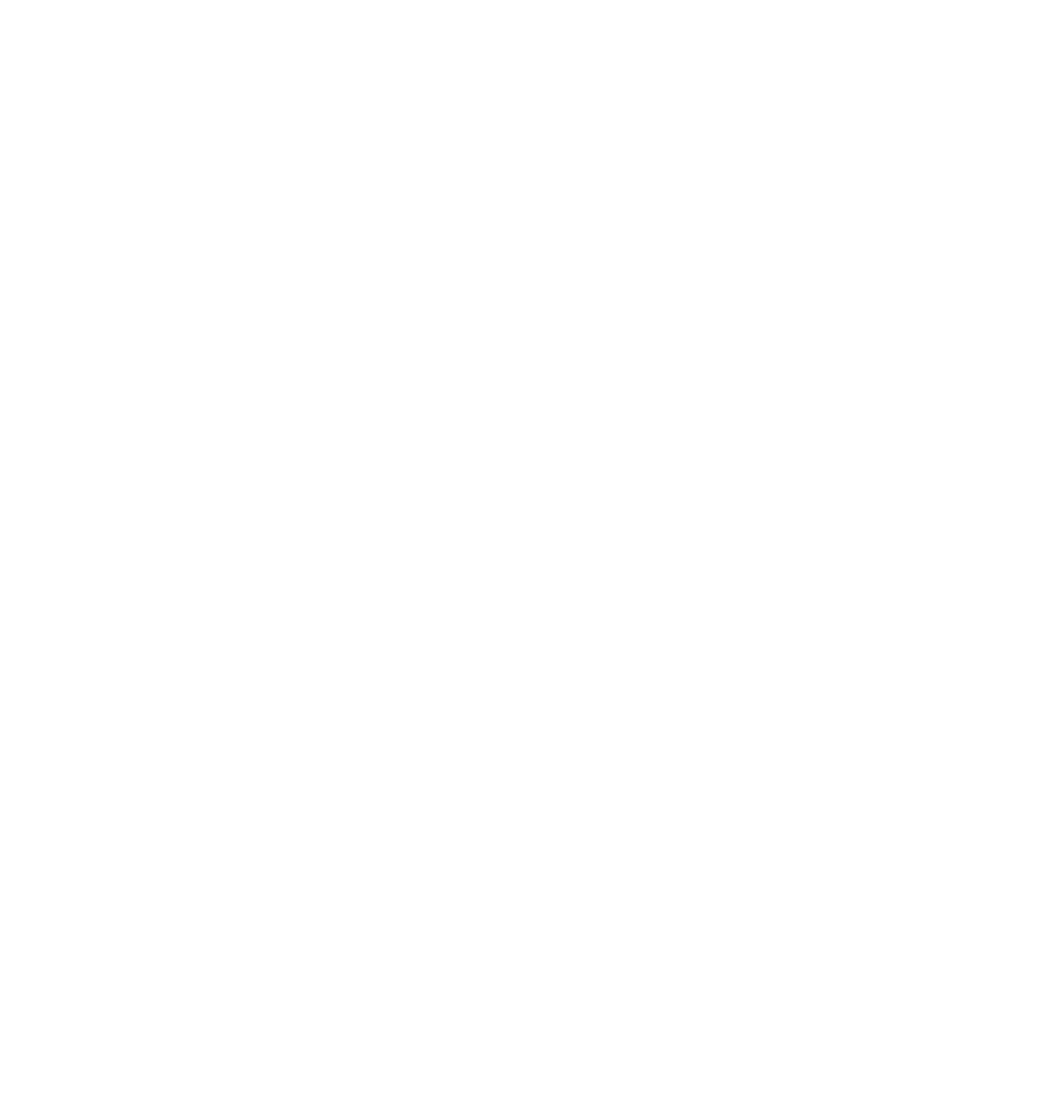
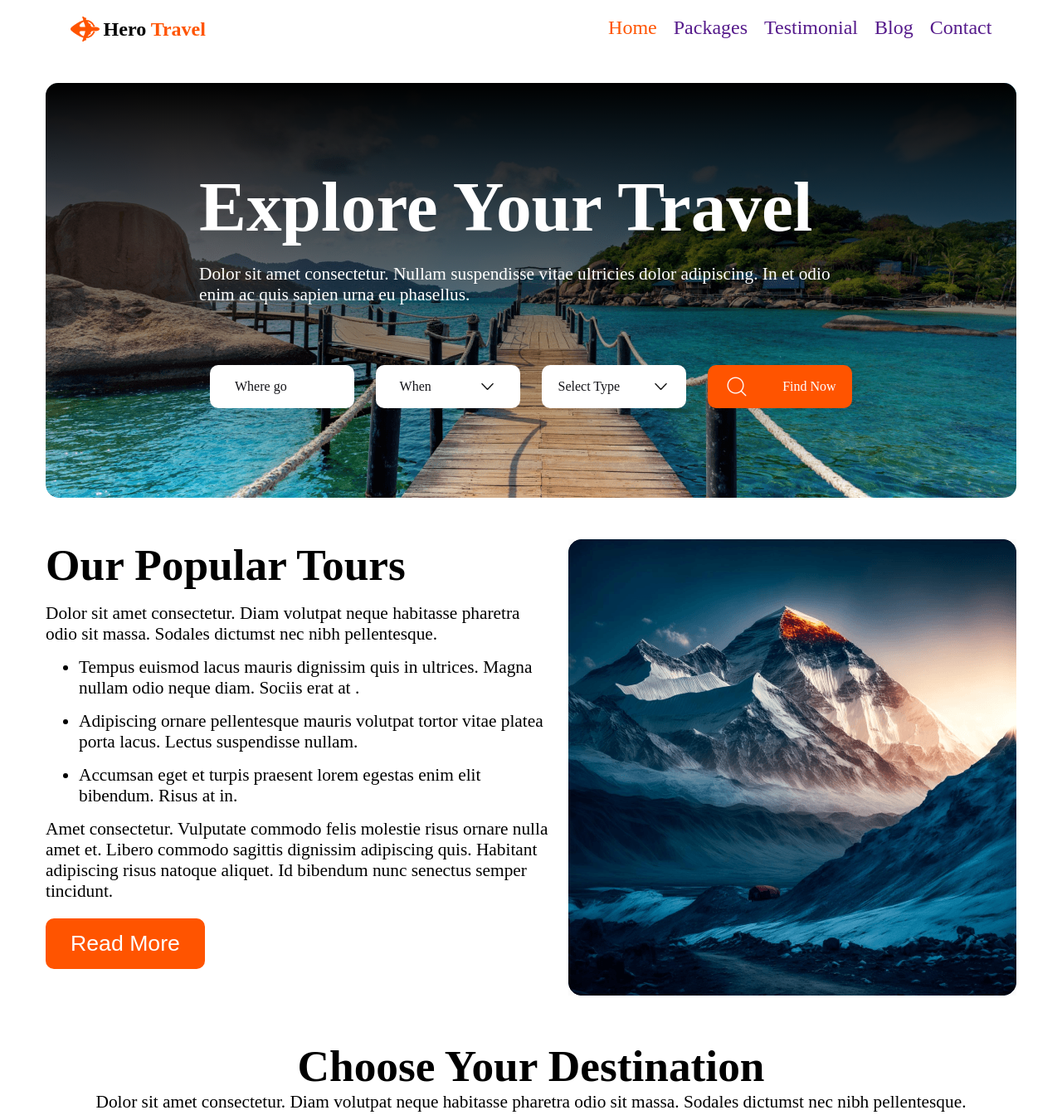
Before and after one commit to tanvierulphero/B9A2-Hero-Travel, a plain HTML site: page index.html in a window 1280 px wide. Shown: the top 1344 px of the page at 83% size. Before the commit the page ends 800 px from the top, so only its background shows below. Drawn offline with Linux system fonts and the light colour scheme.

Commit message:
half work done

```diff
--- a/index.html
+++ b/index.html
@@ -7,6 +7,123 @@
     <link rel="stylesheet" href="style.css">
 </head>
 <body>
+    <section>
+        <nav>
+            <div class="logo-name">
+             <img src="Images/Group 40071 (2).png" alt="">
+                    <h2>Hero <span class="travel">Travel</span></h2>
+                </div>
+               <ul>
+                        <li><a href=""><span class="home">Home</span></a></li>
+                        <li><a href="">Packages</a></li>
+                        <li><a href="">Testimonial</a></li>
+                        <li><a href="">Blog</a></li>
+                        <li><a href="">Contact</a></li>
+                    </ul>
+             </nav>
+    </section>
+          <section class="header-bg">
+            <header class="header-bg-1">
+                <div class="header-padding">
+                    <div class="text-area">
+                    <h1>Explore Your Travel</h1>
+                    <p>Dolor sit amet consectetur. Nullam suspendisse vitae ultricies dolor adipiscing. In et odio enim ac quis sapien urna eu phasellus.</p>
+                </div>
+                     <div class="search">
+                            <div class="Where-go">
+                                <p>
+                                Where go
+                                </p>
+                            </div>
+                           <div class="When">
+                            <p>When</p>
+                            <img src="Images/down-arrow.png" alt="">
+                           </div>
+                           <div class="Select-Type">
+                            <p>Select Type</p>
+                            <img src="Images/down-arrow.png" alt="">
+                           </div>
+                           <div class="Find-Now">
+                            <img src="Images/magnifying-glass(2).png" alt="">
+                            <p>Find Now</p>
+                           </div>
+                        </div>
+                    </div>
+            </header>
+     </section>
 
+    <main>
+        <section class="Popular">
+            <div>
+                <h2>Our Popular Tours</h2>
+                <p>Dolor sit amet consectetur. Diam volutpat neque habitasse pharetra odio sit massa. Sodales dictumst nec nibh pellentesque.</p>
+                <ul>
+                    <li>Tempus euismod lacus mauris dignissim quis in ultrices. Magna nullam odio neque diam. Sociis erat at .</li>
+                    <li>Adipiscing ornare pellentesque mauris volutpat tortor vitae platea porta lacus. Lectus suspendisse nullam.</li>
+                    <li> Accumsan eget et turpis praesent lorem egestas enim elit bibendum. Risus at in.</li>
+                </ul>
+                <p>
+                    Amet consectetur. Vulputate commodo felis molestie risus
+ornare nulla amet et. Libero commodo sagittis dignissim adipiscing quis. Habitant adipiscing risus natoque aliquet. Id bibendum nunc senectus semper tincidunt.
+                </p>
+                <button class="button-color">Read More</button>
+            </div>
+            <div>
+                <img src="Images/Rectangle 4.png" alt="">
+            </div>
+        </section>
+
+        <section class="Destination">
+            <h2>Choose Your Destination</h2>
+            <p>Dolor sit amet consectetur. Diam volutpat neque habitasse pharetra odio sit massa. Sodales dictumst nec nibh pellentesque.</p>
+
+            <div class="galary">
+                <img src="Images/Rectangle 5.png" alt="">
+                <img src="Images/Rectangle 8.png" alt="">
+                <img src="Images/Rectangle 6.png" alt="">
+                <img src="Images/Rectangle 7.png" alt="">
+                <img src="Images/Rectangle 9.png" alt="">
+                <img src="Images/Rectangle 11.png" alt="">
+                <img src="Images/Rectangle 10.png" alt="">
+            </div>
+        </section>
+
+        <section class="Choose-Us">
+            <h2>Why Choose Us</h2>
+            <p>Dolor sit amet consectetur. Diam volutpat neque habitasse pharetra odio sit massa. Sodales dictumst nec nibh pellentesque.</p>
+           <div class="choise">
+            <div class="Handpicked">
+                <img src="Images/hotel.png" alt="">
+                <div class="description">
+                    <h3>Handpicked Hotels</h3>
+                <p>Amet consectetur. Vulputate commodo felis molestie risus  ornare nulla amet et. Libero commodo sagittis dignissim adipiscing quis. Habitant adipiscing risus natoque aliquet.</p>
+                </div>
+            </div>
+            <div lang="World-Class">
+                <img src="Images/map.png" alt="">
+                <div class="description">
+                    <h3>World Class Service</h3>
+                <p>Amet consectetur. Vulputate commodo felis molestie risus  ornare nulla amet et. Libero commodo sagittis dignissim adipiscing quis. Habitant adipiscing risus natoque aliquet.</p>
+                </div>
+            </div>
+            <div class="Best-Price">
+                <img src="Images/best-price.webp" alt="">
+                <div class="description">
+                    <h3>Best Price Guarantee</h3>
+                <p>Amet consectetur. Vulputate commodo felis molestie risus  ornare nulla amet et. Libero commodo sagittis dignissim adipiscing quis. Habitant adipiscing risus natoque aliquet. </p>
+                </div>
+            </div>
+           </div>
+        </section>
+    </main>
+
+    <footer>
+        <div class="footer-logo">
+            <img src="Images/Group 40071 (2).png" alt="">
+                   <h2>Hero <span class="travel">Travel</span></h2>
+               </div>
+               <p>Lorem ipsum dolor sit amet consectetur. Nulla sit viverra morbi vitae blandit orci potenti vulputate. Leo erat maecenas vitae elementum ultricies nullam. </p>
+        <p>2017, All Rights Reserved.</p>
+    </footer>
 </body>
 </html>
--- a/style.css
+++ b/style.css
@@ -0,0 +1,254 @@
+*{
+    margin: 0 auto;
+
+}
+nav{
+    display: flex;
+    justify-content: space-around;
+    margin-top: 20px;
+    gap: 20%;
+    }
+.logo-name{
+    display: flex;
+    align-items: center;
+    }
+.travel{
+    color: #FF5400;
+}
+.logo-name>img{
+    width: 35px;
+    margin-right: 5px;
+}
+nav>ul{
+display: flex;
+justify-content: end;
+}
+nav>ul>li{
+    list-style: none;
+    margin-left: 20px;
+    font-size: 18pt;
+    margin-left: 20px;
+    }
+li>a{
+    text-decoration: none;
+
+}
+.home{
+    color: #FF5400;
+}
+.header-bg{
+    margin-top: 50px;
+    width: 1170px;
+    height: 500px;
+    background-image: url(Images/Group\ 13\ \(1\)\ \(1\).png);
+    background-repeat: no-repeat;
+    border-radius: 15px;
+
+}
+.header-bg-1{
+    width: 1170px;
+    height: 500px;
+    background-image: linear-gradient(to top, rgba(255,0,0,0), rgb(0, 0, 0));
+    border-radius: 15px;
+
+
+}
+.header-padding{
+    padding: 100px;
+}
+.text-area{
+    width: 800px;
+    height: 240px;
+    }
+
+.text-area h1{
+    font-size: 64pt;
+    color: white;
+
+}
+.text-area > p{
+    color: white;
+    font-size: 16pt;
+    margin-top: 20px;
+
+}
+.search{
+    width: 800px;
+    height: 80px;
+    border-radius: 15px;
+    display: flex;
+    justify-content: center;
+
+
+}
+.Where-go{
+    width: 174px;
+    height: 52px;
+    background-color: #ffffff;
+    color: #131318;
+    border-radius: 10px;
+    display: flex;
+    align-items: center;
+    }
+.Where-go>p{
+    margin-left: 30px;
+}
+.When{
+    width: 174px;
+    height: 52px;
+    background-color: #ffffff;
+    display: flex;
+    align-items: center;
+    color: #131318;
+    border-radius: 10px;
+}
+.When img{
+    width: 16pt;
+}
+.Select-Type{
+    width: 174px;
+    height: 52px;
+    background-color: #ffffff;
+    display: flex;
+    align-items: center;
+    color: #131318;
+    border-radius: 10px;
+    }
+    .Select-Type img{
+        width: 16pt;
+    }
+.Find-Now{
+    width: 174px;
+    height: 52px;
+    background-color: #FF5400;
+    display: flex;
+    align-items: center;
+    color: white;
+    border-radius: 10px;
+}
+
+.Popular{
+    width: 1170px;
+    margin-top: 50px;
+    display: flex;
+    gap: 20px;
+
+}
+.Popular h2{
+    font-size: 40pt;
+}
+
+.Popular p{
+    font-size: 16pt;
+    margin-top: 15px;
+}
+.Popular li{
+    font-size: 16pt;
+    margin-top: 15px;
+}
+
+
+.button-color{
+    color: white;
+    font-size: 20pt;
+    background-color: #FF5400;
+    border: none;
+    border-radius: 10px;
+    padding: 15px 30px;
+    margin-top: 20px;
+}
+
+.Destination{
+    margin-top: 50px;
+    text-align: center;
+    font-size: 16pt;
+}
+.Destination h2{
+    font-size: 40pt;
+
+}
+.galary{
+    width: 1170px;
+    margin-top: 50px;
+    display: flex;
+    flex-wrap: wrap;
+    row-gap: 15px;
+    column-gap: 15px;
+    position: relative;
+   }
+
+.galary p{
+    font-size: 28pt;
+    font-weight: bold;
+    color: white;
+}
+.Choose-Us{
+    width: 1170px;
+    margin-top: 50px;
+    }
+.Choose-Us h2{
+    font: 40pt;
+    text-align: center;
+}
+.Choose-Us p{
+    font-size: 16pt;
+    width: 643px;
+
+}
+.choise{
+   display: flex;
+   flex-wrap: wrap;
+   gap:5px;
+   margin-top: 50px;
+
+
+}
+.description p{
+    width: 470px;
+}
+
+
+.Handpicked{
+    width: 573px;
+    height: 284px;
+
+
+
+}
+.Handpicked img{
+    width: 100px;
+
+}
+.World-Class{
+    width: 573px;
+    height: 284px;
+
+
+
+
+}
+.World-Class img{
+    width: 50px;
+}
+.Best-Price{
+    width: 573px;
+    height: 284px;
+
+
+
+}
+.Best-Price img{
+    width: 120px;
+}
+
+footer{
+    margin-top: 30px;
+
+
+
+
+}
+
+.footer-logo img{
+    width: 35px;
+}
```
Also changed, not shown: Images/best-price.webp (added), Images/down-arrow.png (added), Images/hotel.png (added), Images/magnifying-glass(2).png (added), Images/map.png (added).
